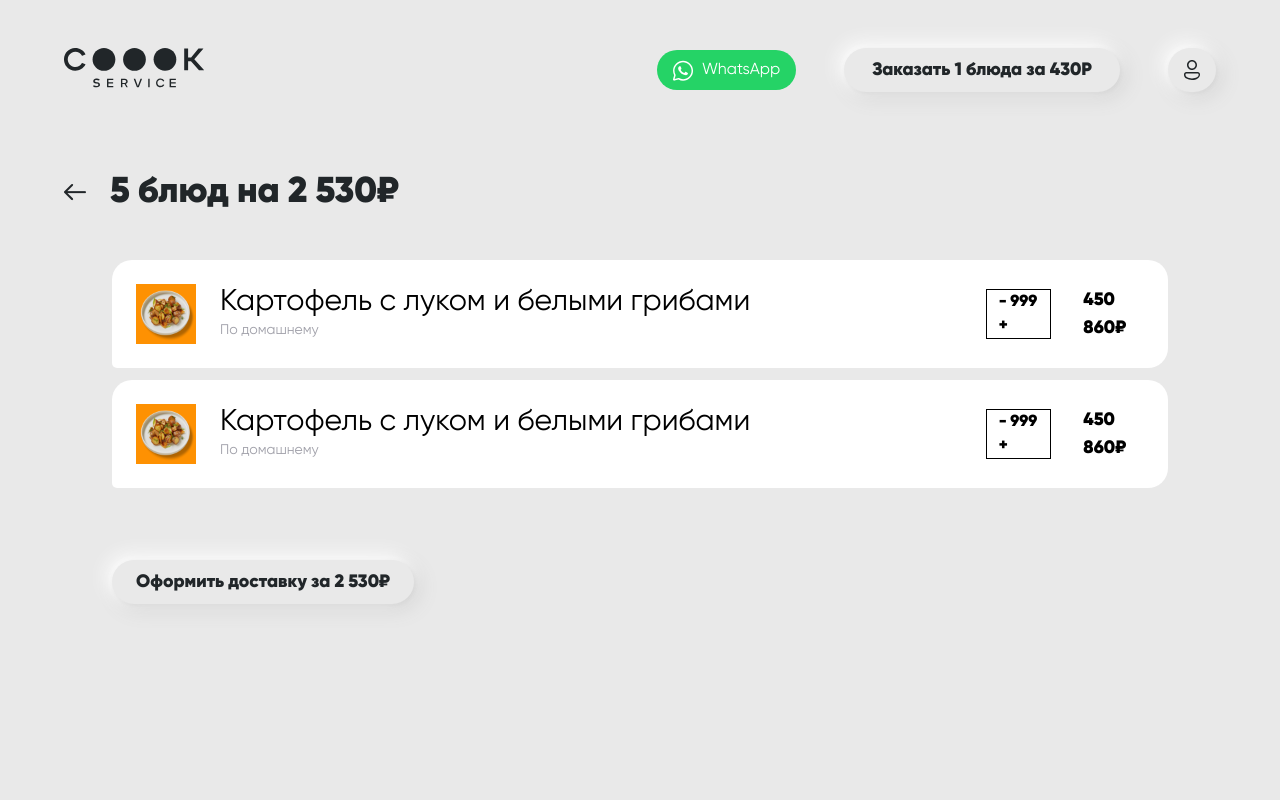
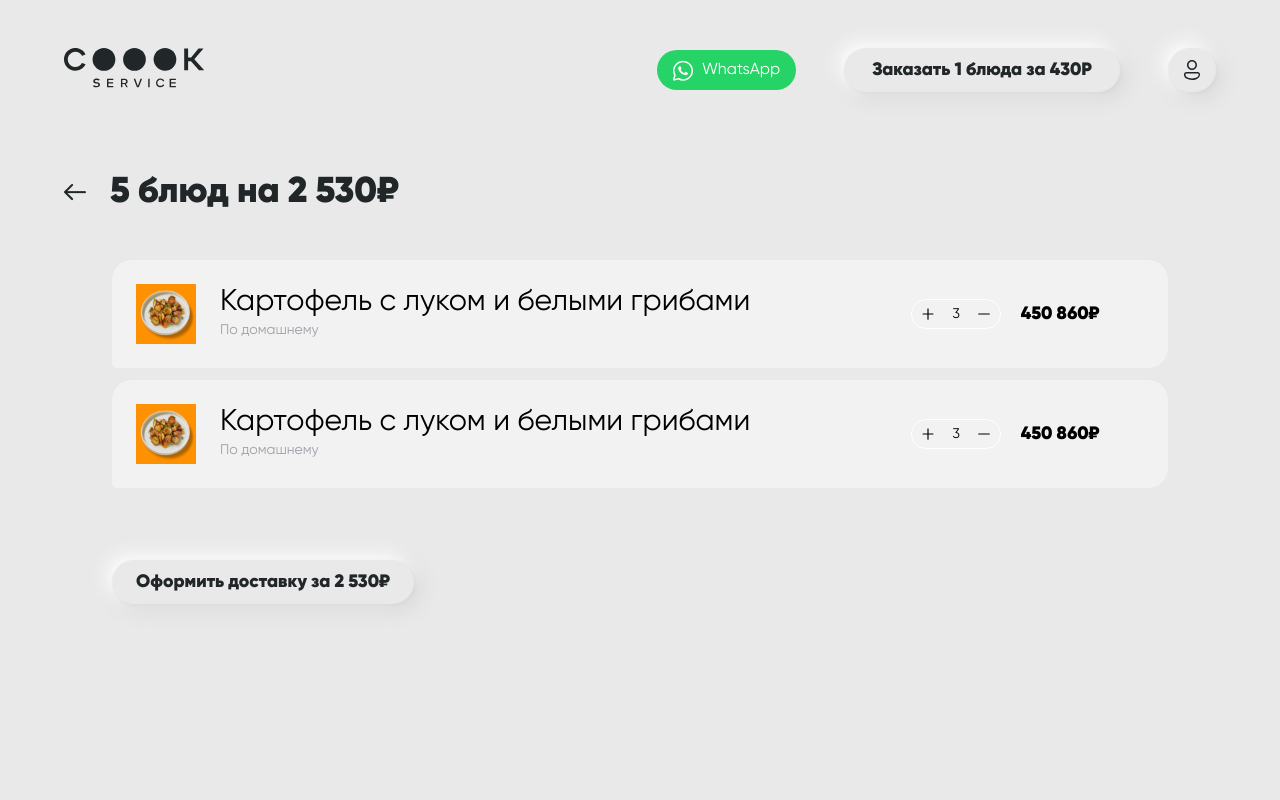
Before and after one commit to OmurbekArykbaev/cook-service, a React (Create React App) app: page /cart in a window 1280 px wide. Shown: the top 800 px of the page. Built offline with nearby package versions, Linux system fonts and the light colour scheme.

Commit message:
create ui/count button

```diff
--- a/package.json
+++ b/package.json
@@ -13,6 +13,7 @@
     "@types/react-dom": "^18.0.6",
     "react": "^18.2.0",
     "react-dom": "^18.2.0",
+    "react-icons": "^4.4.0",
     "react-router-dom": "^6.3.0",
     "react-scripts": "5.0.1",
     "typescript": "^4.7.4",
--- a/src/components/CartItem/CartItem.tsx
+++ b/src/components/CartItem/CartItem.tsx
@@ -1,8 +1,9 @@
 import React from "react"
+import Count from "../ui/Count/Count"
 
 const CartItem = () => {
   return (
-    <li className="p-3 sm:p-6 bg-white rounded-tl-[20px] rounded-tr-[20px] rounded-br-[20px] rounded-bl-[5px] mb-3">
+    <li className="p-3 sm:p-6 bg-[#FFFFFF66] rounded-tl-[20px] rounded-tr-[20px] rounded-br-[20px] rounded-bl-[5px] mb-3">
       <div className="flex flex-col md:flex-row md:items-center md:justify-between">
         {/* <!-- title, img --> */}
         <div className="flex w-full border-b  md:border-b-0  pb-6 md:pb-0">
@@ -18,8 +19,8 @@ const CartItem = () => {
         </div>
 
         {/* <!-- quan and price --> */}
-        <div className="flex justify-around  items-center pt-6 md:pt-0 md:justify-start">
-          <div className="mr-8 font-bold border px-3">- 999 +</div>
+        <div className="w-auto flex justify-between  items-center pt-6 md:w-[30%] md:pt-0 md:justify-start">
+          <Count />
           <h3 className="text-lg font-bold">450 860₽</h3>
         </div>
       </div>
--- a/src/components/FoodCard/FoodCard.tsx
+++ b/src/components/FoodCard/FoodCard.tsx
@@ -1,4 +1,5 @@
 import React from "react"
+import Count from "../ui/Count/Count"
 
 const FoodCard = () => {
   return (
@@ -39,13 +40,9 @@ const FoodCard = () => {
           полюбите его и вы.
         </p>
         <div className="w-full flex items-center py-3">
-          <div className="flex items-center border border-white rounded-full text-xl mr-5">
-            <button className="px-3 py-1 group-hover:text-white">-</button>
-            <span className="px-2 py-1 text-sm group-hover:text-white">1</span>
-            <button className="px-3 py-1 group-hover:text-white">+</button>
-          </div>
+          <Count />
 
-          <button className="btn py-2 w-[70%] text-[#FE9102] font-bold  group-hover:bg-[#212629] group-hover:shadow-black">
+          <button className="btn py-2 w-[70%] text-orange font-bold  group-hover:bg-[#212629] group-hover:shadow-black">
             Добавить
           </button>
         </div>
--- a/src/components/Header/Header.tsx
+++ b/src/components/Header/Header.tsx
@@ -1,4 +1,5 @@
 import React from "react"
+import { Link } from "react-router-dom"
 
 const Header = () => {
   return (
@@ -7,9 +8,9 @@ const Header = () => {
         {/* <!-- Navbar --> */}
         <nav className="flex justify-between relative">
           {/* <!-- Logo --> */}
-          <a href="./order.html">
+          <Link to="/">
             <img src="./img/logo.svg" alt="Logo" />
-          </a>
+          </Link>
 
           {/* <!-- Panel --> */}
           <div className="flex items-center space-x-3 sm:space-x-12">
@@ -21,12 +22,12 @@ const Header = () => {
               <span className="hidden sm:block">WhatsApp</span>
             </a>
 
-            <a
-              href="./cart.html"
+            <Link
+              to="/cart"
               className="hidden text-lg text-black py-2 px-7 font-bold shadow md:block"
             >
               Заказать 1 блюда за 430Р
-            </a>
+            </Link>
 
             <div className="relative">
               <button id="profile-btn" className="shadow py-3 px-4">
--- /dev/null
+++ b/src/components/ui/Count/Count.tsx
@@ -0,0 +1,19 @@
+import { AiOutlinePlus, AiOutlineMinus } from "react-icons/ai"
+
+const Count = () => {
+  return (
+    <div className="flex items-center border border-white rounded-full text-xl mr-5">
+      <button className="px-2 py-1 group-hover:text-white">
+        <AiOutlinePlus size={16} />
+      </button>
+
+      <span className="px-2 py-1  text-sm group-hover:text-white">3</span>
+
+      <button className="px-2 py-1 group-hover:text-white">
+        <AiOutlineMinus size={16} />
+      </button>
+    </div>
+  )
+}
+
+export default Count
```
Also changed, not shown: 1 other file (tests, documents, lock files or other folders).
